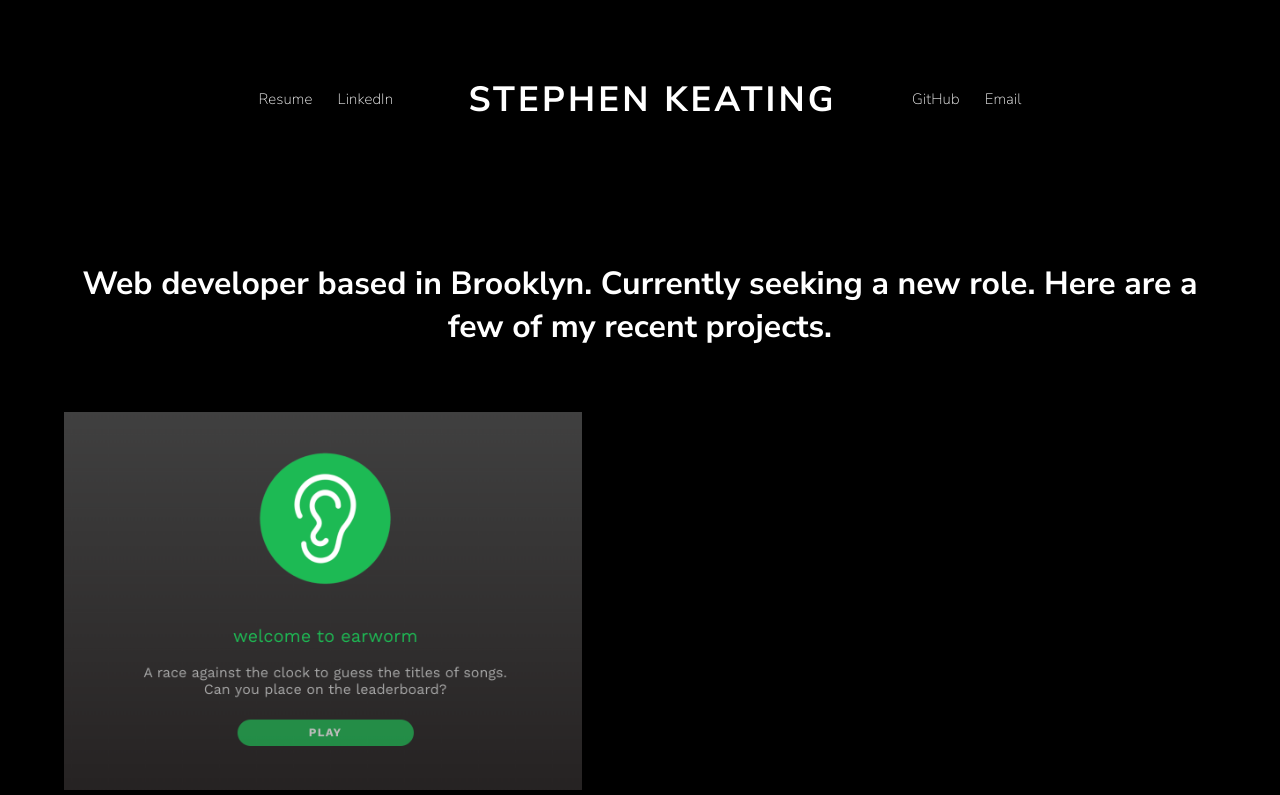
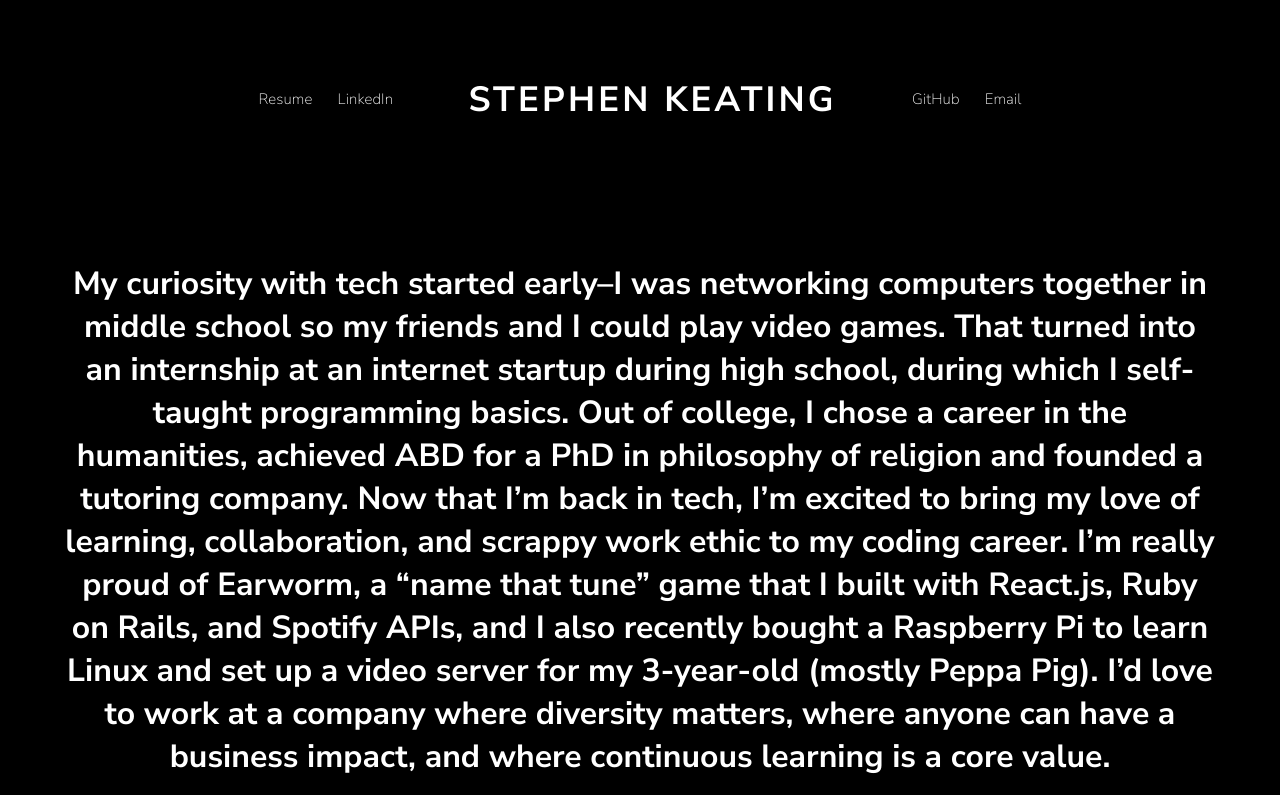
Before and after one commit to stephenkeating/keating-portfolio, a React (Create React App) app: page /#/ in a window 1280 px wide. Shown: the top 795 px of the page. Built offline with nearby package versions, Linux system fonts and the light colour scheme.

Commit message:
changed bio

```diff
--- a/src/Components/Header.js
+++ b/src/Components/Header.js
@@ -4,8 +4,7 @@ const Header = () => {
 
   return (
     <h1>
-      Web developer based in Brooklyn. Currently seeking a new role.
-      Here are a few of my recent projects.
+      My curiosity with tech started early–I was networking computers together in middle school so my friends and I could play video games. That turned into an internship at an internet startup during high school, during which I self-taught programming basics. Out of college, I chose a career in the humanities, achieved ABD for a PhD in philosophy of religion and founded a tutoring company. Now that I’m back in tech, I’m excited to bring my love of learning, collaboration, and scrappy work ethic to my coding career. I’m really proud of Earworm, a “name that tune” game that I built with React.js, Ruby on Rails, and Spotify APIs, and I also recently bought a Raspberry Pi to learn Linux and set up a video server for my 3-year-old (mostly Peppa Pig). I’d love to work at a company where diversity matters, where anyone can have a business impact, and where continuous learning is a core value.
     </h1>
   )
 };
```
